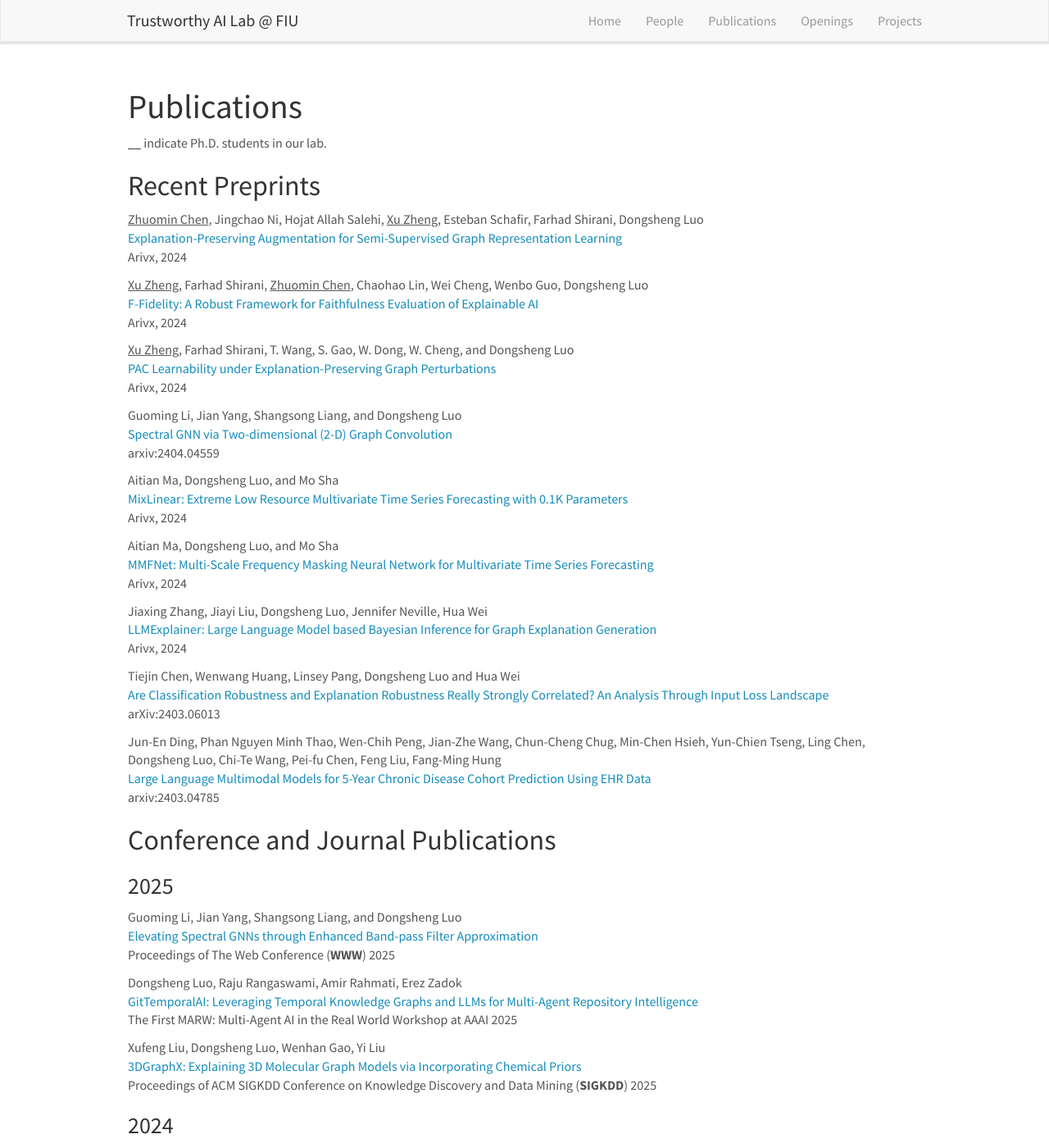
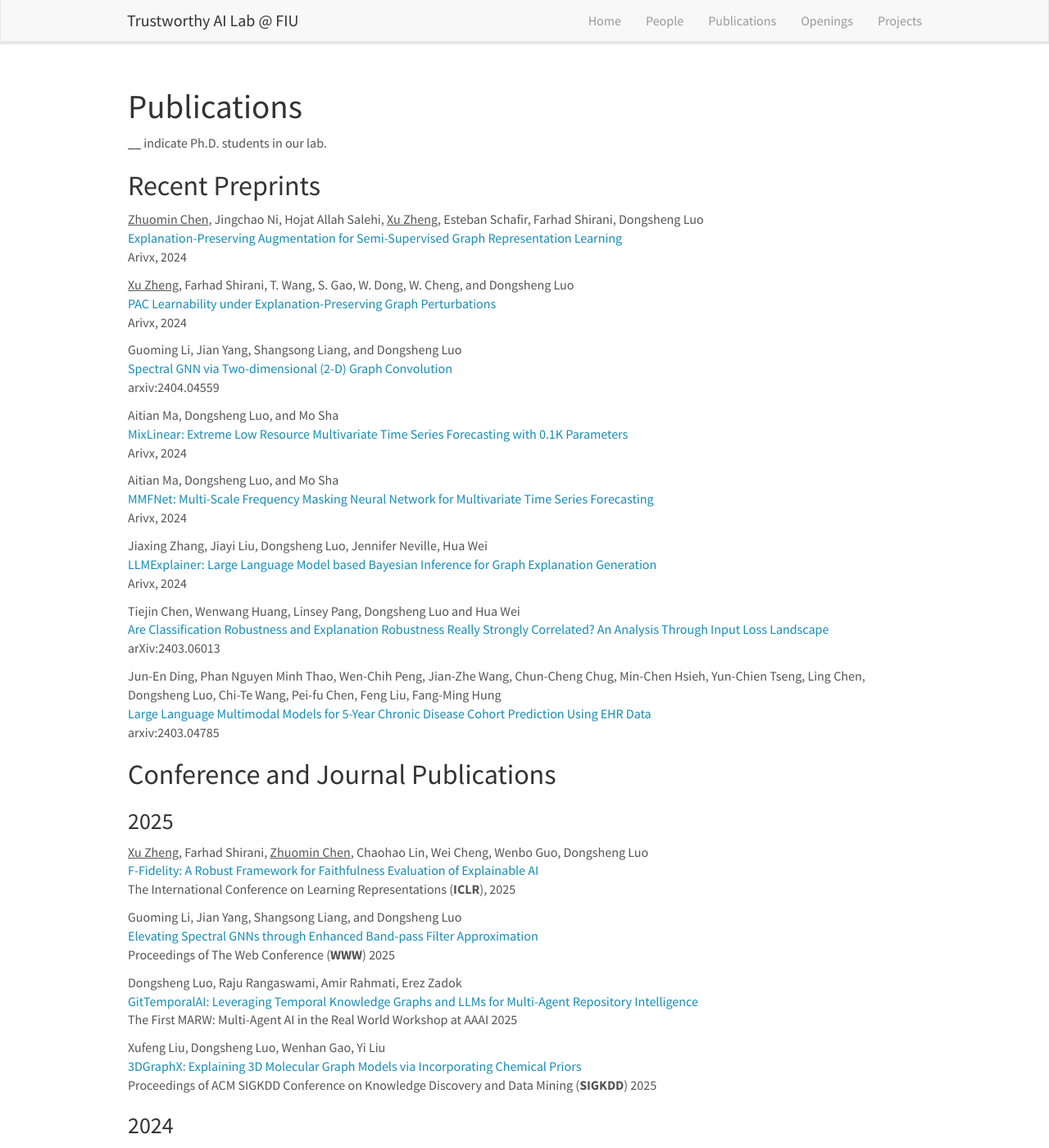
Before and after one commit to trustai4s-lab/trustai4s-lab.github.io, a Jekyll site: the page built from _pages/publications.md, in a window 1280 px wide and 1400 px high. Shown: the whole window at 82% size. Built offline with Jekyll 4.4.1, drawn with Linux system fonts in a browser that asks for light colours; nearby versions of some CDN libraries; some of the changed lines change nothing that is shown.

Commit message:
Update publications.md

```diff
--- a/_pages/publications.md
+++ b/_pages/publications.md
@@ -15,10 +15,6 @@ permalink: /publications/
 
 <u>Zhuomin Chen</u>, Jingchao Ni, Hojat Allah Salehi, <u>Xu Zheng</u>, Esteban Schafir, Farhad Shirani, Dongsheng Luo\
 [Explanation-Preserving Augmentation for Semi-Supervised Graph Representation Learning](https://arxiv.org/abs/2410.12657)\
-Arivx, 2024
-
-<u>Xu Zheng</u>, Farhad Shirani, <u>Zhuomin Chen</u>, Chaohao Lin, Wei Cheng, Wenbo Guo, Dongsheng Luo\
-[F-Fidelity: A Robust Framework for Faithfulness Evaluation of Explainable AI](https://arxiv.org/abs/2410.02970)\
 Arivx, 2024
 
 <u>Xu Zheng</u>, Farhad Shirani, T. Wang, S. Gao, W. Dong, W. Cheng, and Dongsheng Luo\
@@ -53,6 +49,11 @@ arxiv:2403.04785
 ## Conference and Journal Publications
 
 ### 2025
+
+<u>Xu Zheng</u>, Farhad Shirani, <u>Zhuomin Chen</u>, Chaohao Lin, Wei Cheng, Wenbo Guo, Dongsheng Luo\
+[F-Fidelity: A Robust Framework for Faithfulness Evaluation of Explainable AI](https://openreview.net/forum?id=X0r4BN50Dv)\
+The International Conference on Learning Representations (**ICLR**), 2025
+
 
 Guoming Li, Jian Yang, Shangsong Liang, and Dongsheng Luo\
 [Elevating Spectral GNNs through Enhanced Band-pass Filter Approximation](https://arxiv.org/abs/2404.15354)\
```
